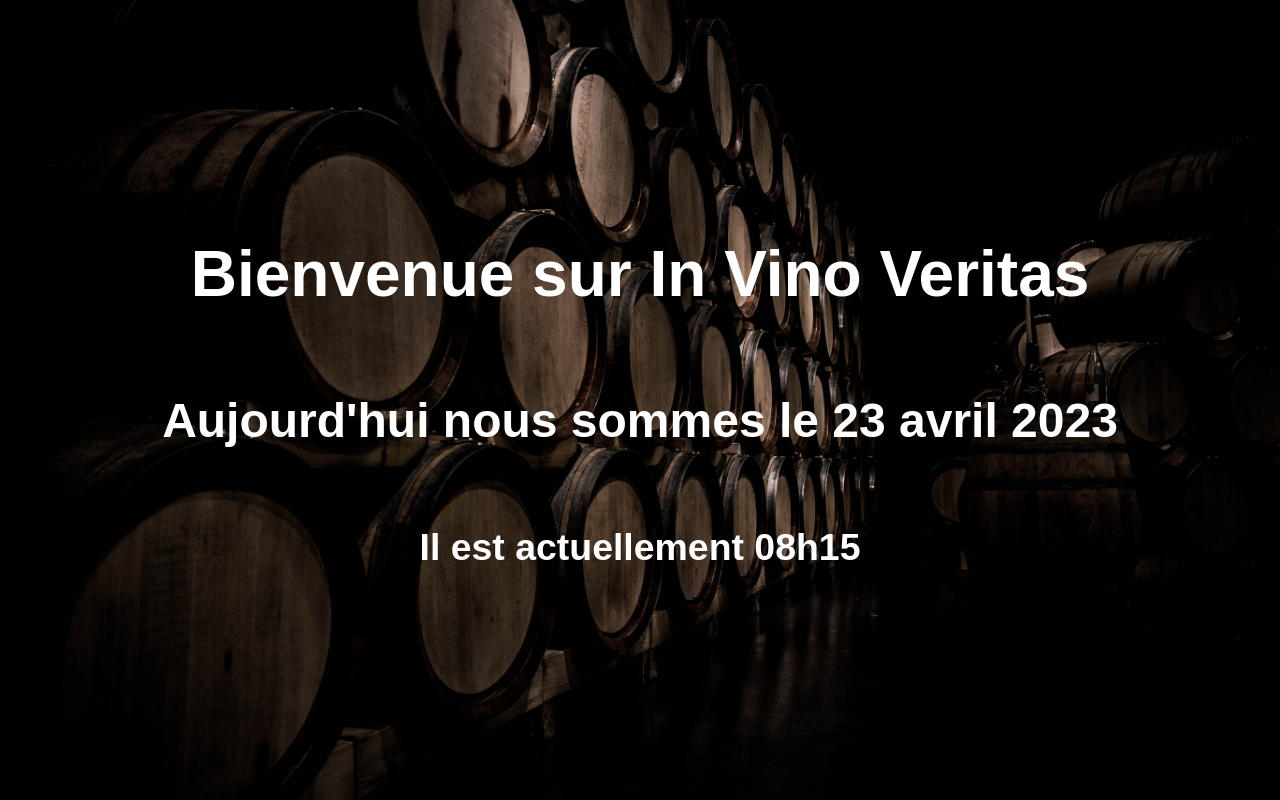
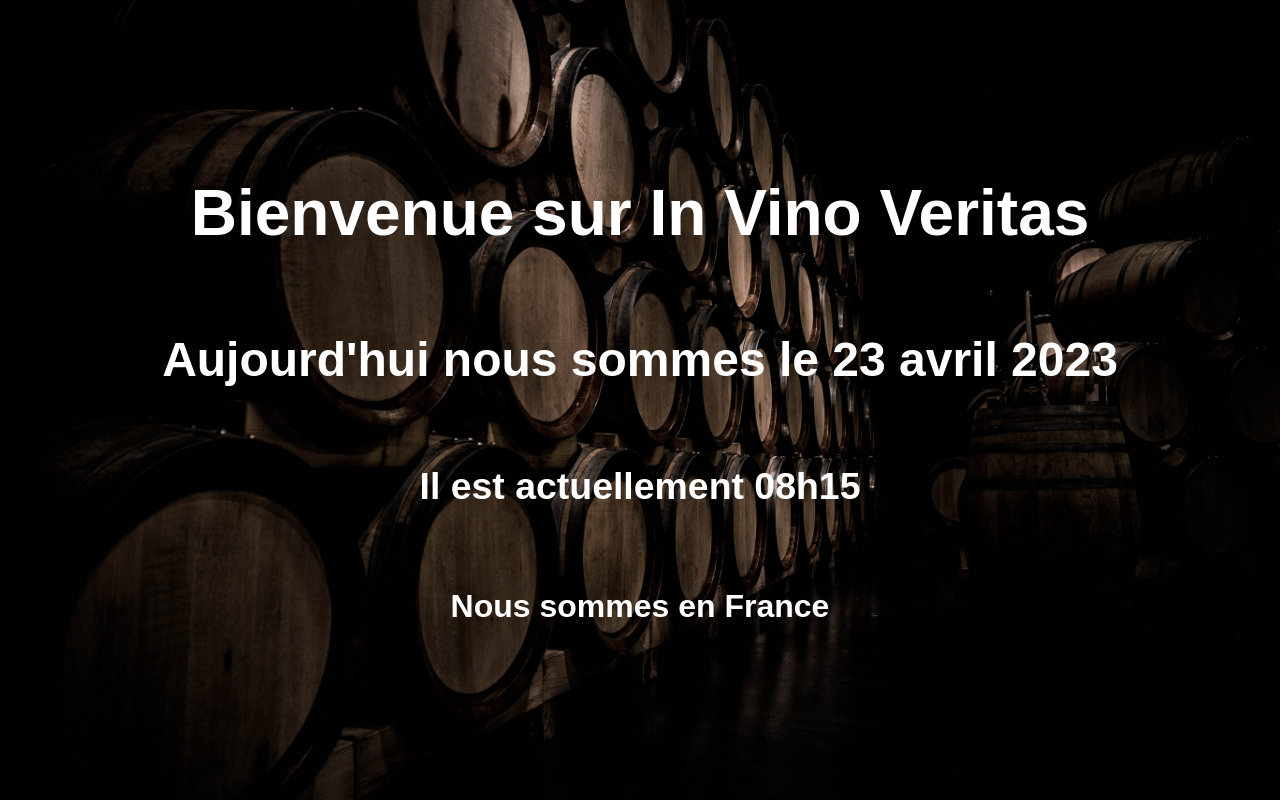
Before and after one commit to cbarre75/invinoveritas, a Django app: page / in a window 1280 px wide. Run offline with Django 4.2, Linux system fonts and the light colour scheme; some web fonts are replaced.

Commit message:
Rajout lieu

```diff
--- a/src/invinoveritas/templates/invinoveritas/index.html
+++ b/src/invinoveritas/templates/invinoveritas/index.html
@@ -11,6 +11,7 @@
         <h1>Bienvenue sur In Vino Veritas</h1>
         <h2>Aujourd'hui nous sommes le {{ date|date:"d F Y" }}</h2>
         <h3>Il est actuellement {{ date|date:"H\hi" }}</h3>
+        <h4>Nous sommes en France</h4>
     </div>
 </body>
 </html>
```
